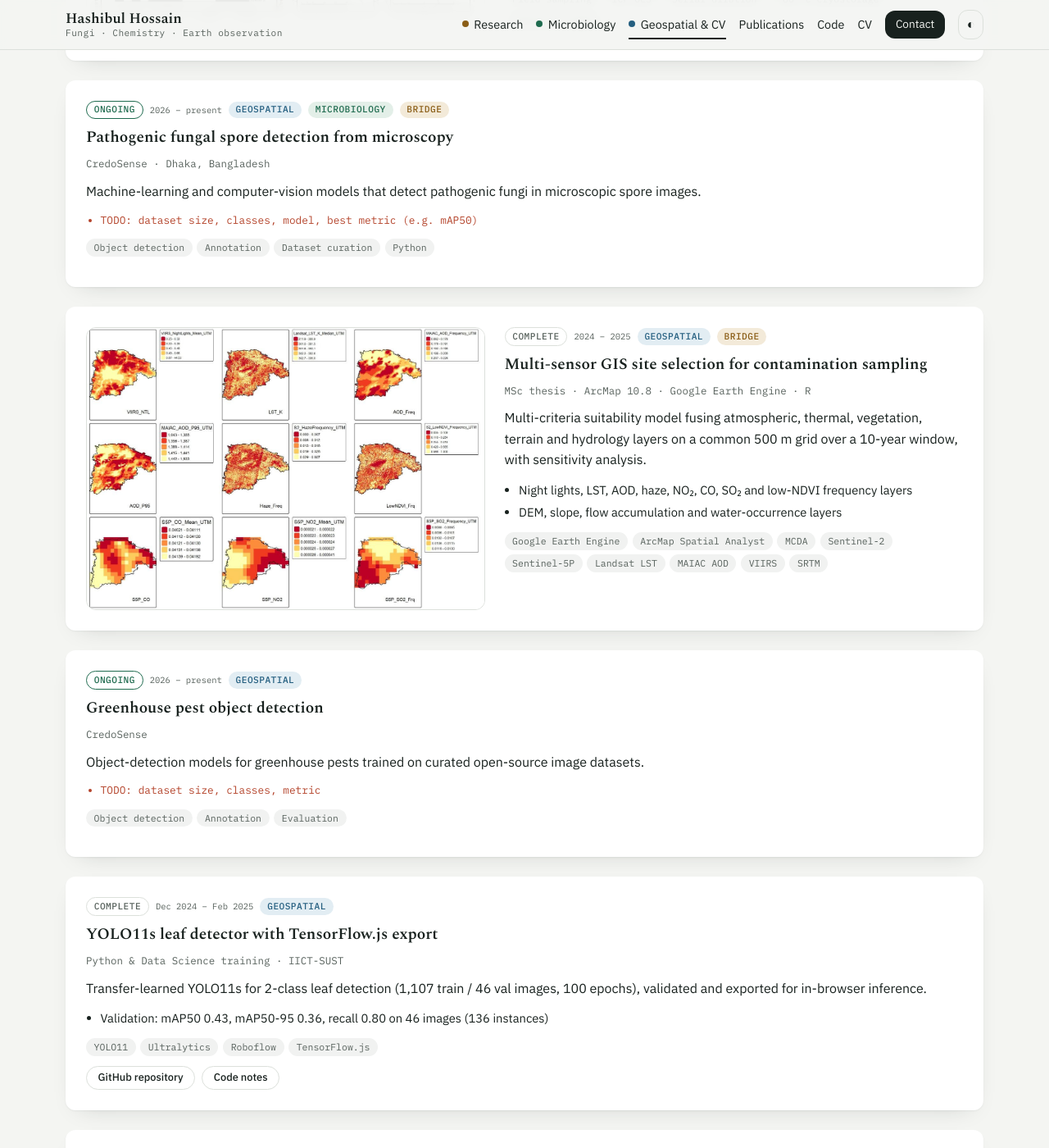
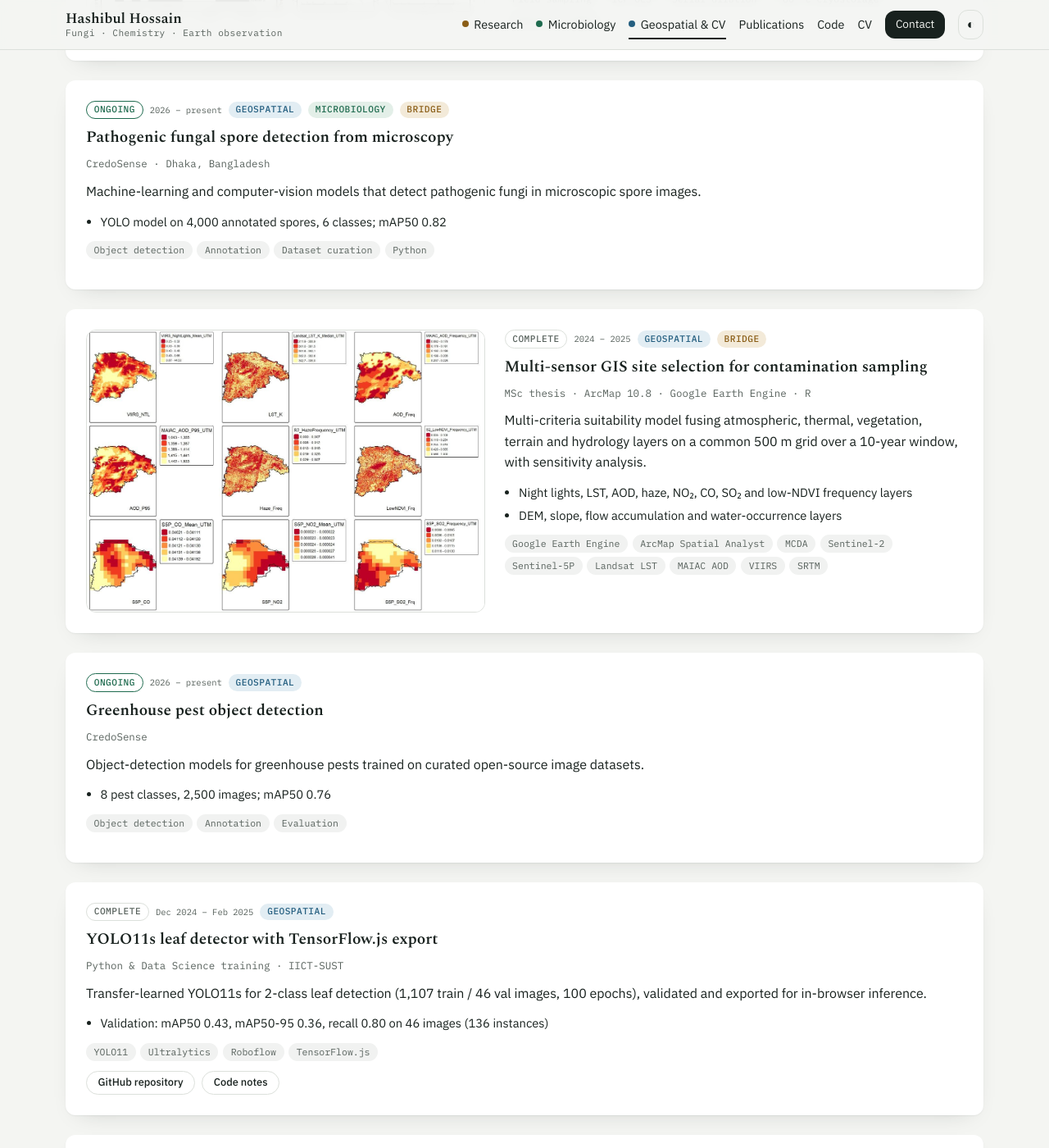
Before and after one commit to mdhashibulhossain/mdhashibulhossain.github.io, a Jekyll site: the page built from geospatial.html, in a window 1280 px wide and 1400 px high, scrolled down 1124 px. Shown: the whole window at 82% size. Built offline with Jekyll 4.4.1, drawn with Linux system fonts in a browser that asks for light colours; some of the changed text lies outside the part shown.

Commit message:
Update project highlights with specific data

```diff
--- a/_data/projects.yml
+++ b/_data/projects.yml
@@ -72,7 +72,7 @@
     micronutrients; chlorophyll and carotenoid extraction by spectrophotometry.
   methods: [ICP-OES, Microwave digestion, UV-Vis, Pigment extraction]
   highlights:
-    - "TODO: number of elements / samples / species"
+    - "Analysed 12 elements in 300+ samples across 5 crop species"
 
 - id: agarwood
   title: "Fungal associations of resin-forming agarwood"
@@ -95,7 +95,7 @@
     microscopic spore images.
   methods: [Object detection, Annotation, Dataset curation, Python]
   highlights:
-    - "TODO: dataset size, classes, model, best metric (e.g. mAP50)"
+    - "YOLO model on 4,000 annotated spores, 6 classes; mAP50 0.82"
 
 - id: gis-mcda
   title: "Multi-sensor GIS site selection for contamination sampling"
@@ -123,7 +123,7 @@
   summary: "Object-detection models for greenhouse pests trained on curated open-source image datasets."
   methods: [Object detection, Annotation, Evaluation]
   highlights:
-    - "TODO: dataset size, classes, metric"
+    - "8 pest classes, 2,500 images; mAP50 0.76"
 
 - id: yolo-leaf
   title: "YOLO11s leaf detector with TensorFlow.js export"
@@ -157,7 +157,7 @@
   summary: "Satellite image analysis of land-use and land-cover change across a ~560 ha forest range."
   methods: [Image classification, Change detection]
   highlights:
-    - "TODO: data source, software and time span"
+    - "Landsat 8 imagery, supervised classification in ArcMap, 2013–2023"
 
 # ── Software and reproducible studies (also on the Code page) ──
 - id: avispria
```
